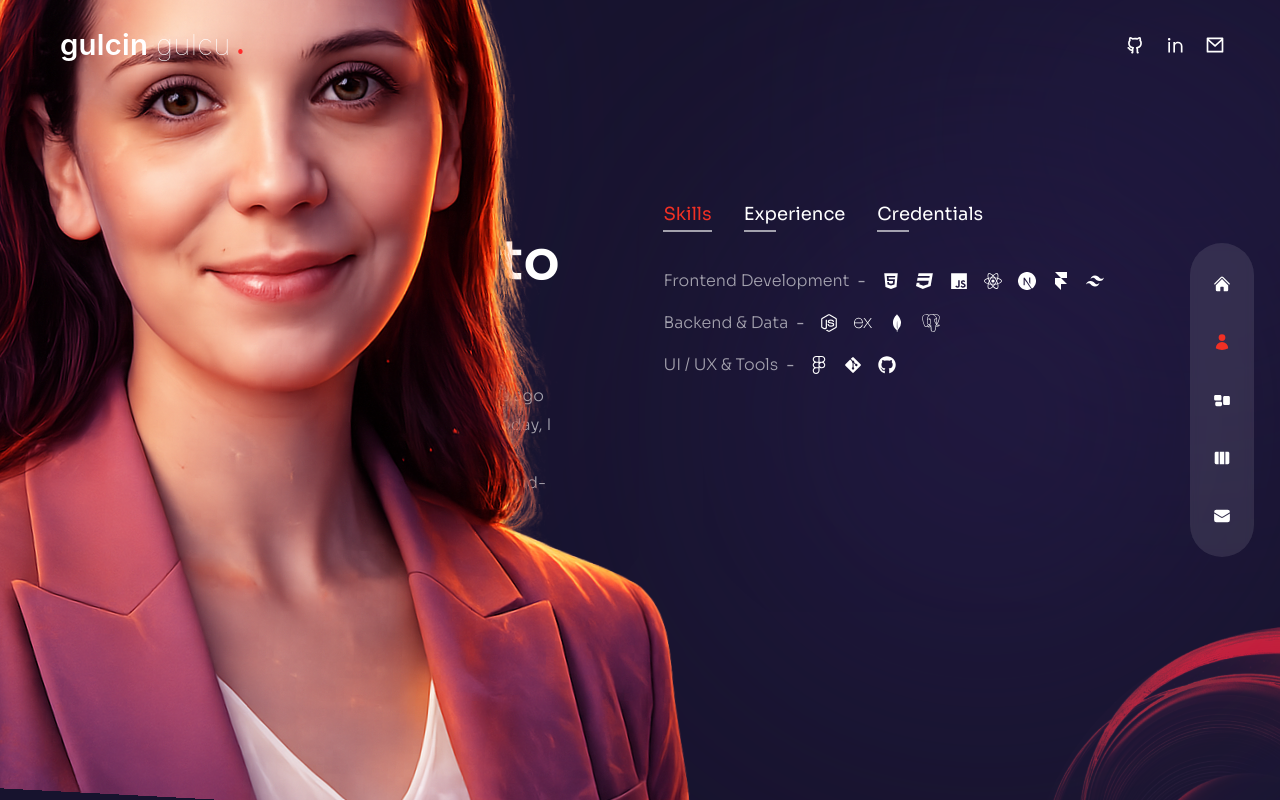
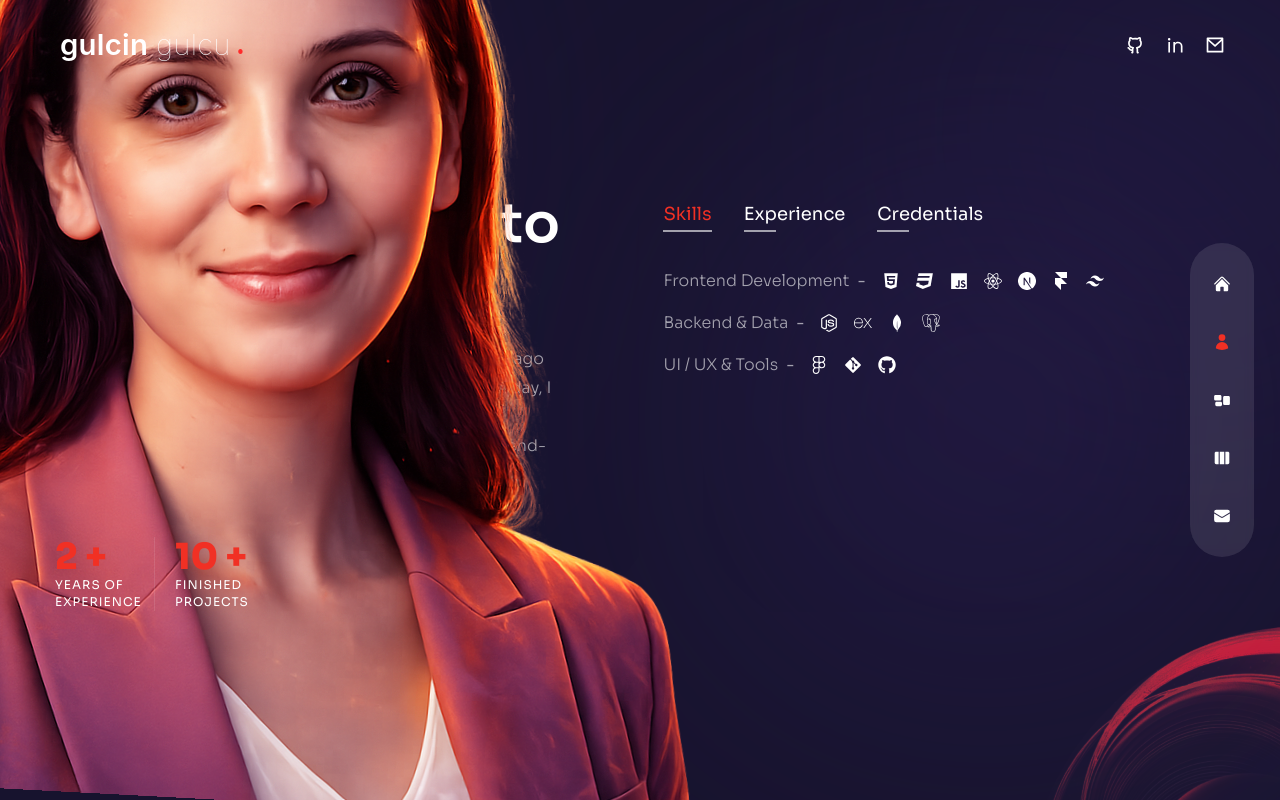
Before and after one commit to GulcinGulcu/my-portfolio, a Next.js app: page /about in a window 1280 px wide. Built offline with nearby package versions, Linux system fonts and the light colour scheme.

Commit message:
feat(stats): add experience and project data with count up animation

```diff
--- a/pages/about/index.js
+++ b/pages/about/index.js
@@ -24,6 +24,7 @@
   SiPostgresql,
   SiTailwindcss,
 } from "react-icons/si";
+import CountUp from "react-countup";
 
 //  data
 const aboutData = [
@@ -104,19 +105,64 @@
       </motion.div>
       <div className="container mx-auto h-full flex flex-col xl:flex-row items-center gap-x-6">
         <div className="flex-1 flex flex-col justify-center">
-          <h2 className="h2">
+          <motion.h2
+            variants={fadeIn("right", 0.2)}
+            initial="hidden"
+            animate="show"
+            exit="hidden"
+            className="h2"
+          >
             From First Lines to <span className="text-accent">Real</span>{" "}
             Products
-          </h2>
-          <p className="max-w-[500px] mx-auto xl:mx-0 mb-6 xl:mb-12 px-2 xl:px-0">
+          </motion.h2>
+          <motion.p
+            variants={fadeIn("right", 0.4)}
+            initial="hidden"
+            animate="show"
+            exit="hidden"
+            className="max-w-[500px] mx-auto xl:mx-0 mb-6 xl:mb-12 px-2 xl:px-0"
+          >
             My journey into software development began three years ago with a
             curiosity about turning ideas into real products. Today, I focus on
             frontend development with React and Next.js, building user-friendly
             interfaces while growing as a frontend-focused full-stack developer
             through real-world projects.
-          </p>
+          </motion.p>
+          {/* counters */}
+          <motion.div
+            variants={fadeIn("right", 0.6)}
+            initial="hidden"
+            animate="show"
+            exit="hidden"
+            className="flex max-w-xl xl:max-w-none mx-auto xl:mx-0 mb-12 xl:mb-0"
+          >
+            <div className="flex flex-1 gap-x-5 justify-center xl:justify-start">
+              <div className="relative after:w-[1px] after:h-full after:bg-white/10 after:absolute after:top-0 after:right-0">
+                <div className="text-2xl xl:text-4xl font-extrabold text-accent">
+                  <CountUp start={0} end={2} duration={5} /> +
+                </div>
+                <div className="text-xs uppercase tracking-[1px] leading-[1.4] max-w-[100px]">
+                  years of experience
+                </div>
+              </div>
+              <div className="relative">
+                <div className="text-2xl xl:text-4xl font-extrabold text-accent">
+                  <CountUp start={0} end={10} duration={6} /> +
+                </div>
+                <div className="text-xs uppercase tracking-[1px] leading-[1.4] max-w-[100px]">
+                  Finished Projects
+                </div>
+              </div>
+            </div>
+          </motion.div>
         </div>
-        <div className="flex flex-col w-full xl:max-w-[48%] h-[400px]">
+        <motion.div
+          variants={fadeIn("left", 0.4)}
+          initial="hidden"
+          animate="show"
+          exit="hidden"
+          className="flex flex-col w-full xl:max-w-[48%] h-[400px]"
+        >
           <div className="flex gap-x-4 xl:gap-x-8 mx-auto xl:mx-0 mb-4">
             {aboutData.map((section, sectionIndex) => {
               return (
@@ -154,7 +200,7 @@
               );
             })}
           </div>
-        </div>
+        </motion.div>
       </div>
     </div>
   );
```
